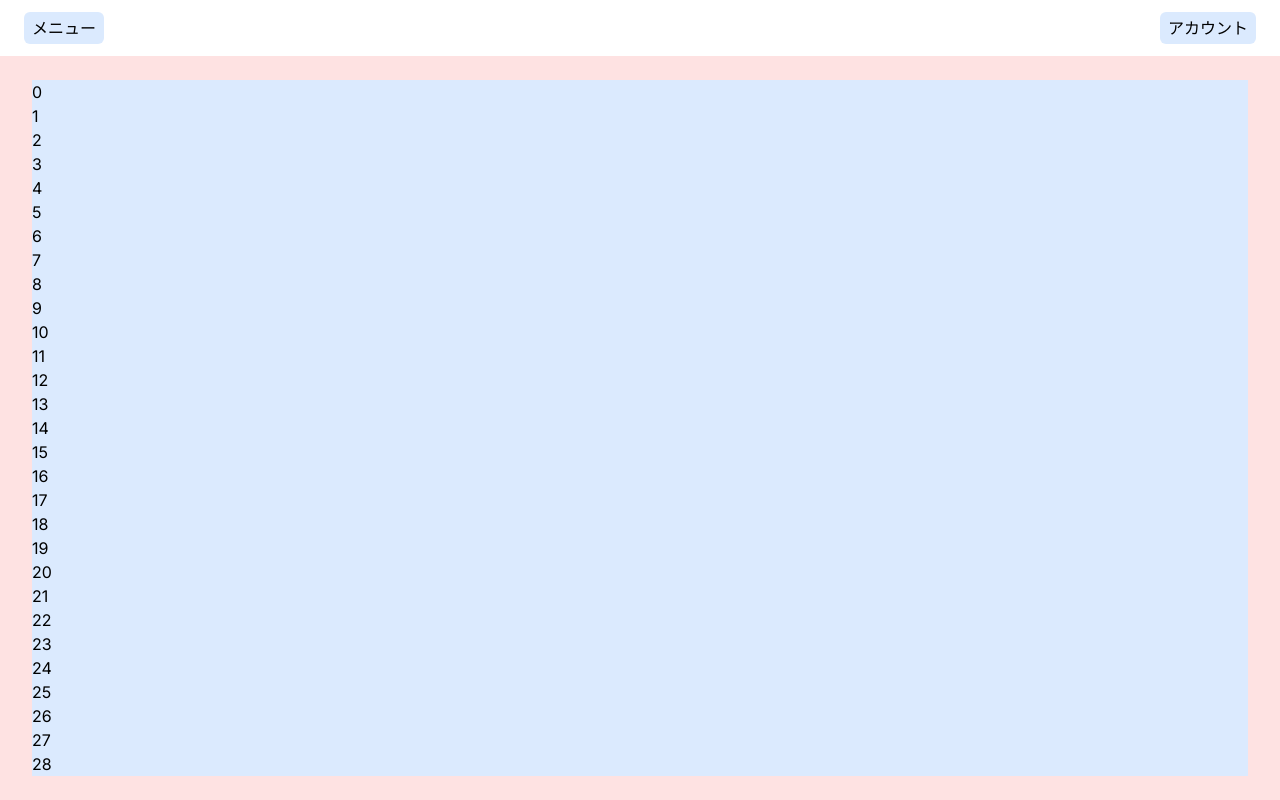
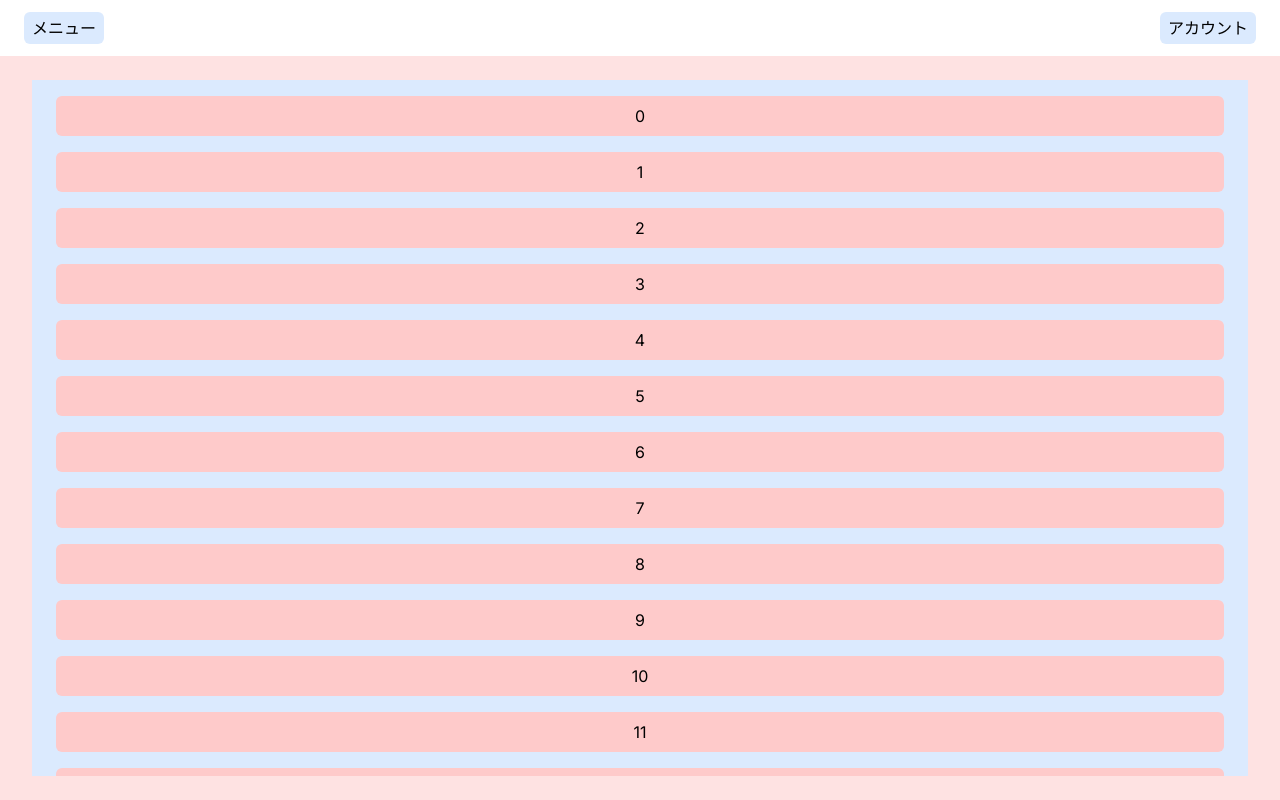
Before and after one commit to katsudon08/karioke_frontend, a Next.js app: page / in a window 1280 px wide. Built offline with nearby package versions, Linux system fonts and the light colour scheme.

Commit message:
曲情報部分のレイアウト

```diff
--- a/src/app/page.tsx
+++ b/src/app/page.tsx
@@ -2,9 +2,9 @@ const page = () => {
     const hairetsu = [...Array(100)].map((v, i) => i)
     return (
         <div className=" bg-red-100 h-screen w-screen pt-20 px-8 pb-6 ">
-            <div className=" bg-blue-100 h-full flex flex-col overflow-y-scroll break-all ">
+            <div className=" bg-blue-100 h-full flex flex-col overflow-y-scroll text-center break-all py-2 px-6 ">
                 {hairetsu.map((i) => (
-                    <div>
+                    <div className=" bg-red-200 grow my-2 py-2 rounded-md ">
                         {i}
                     </div>
                 ))}
```
